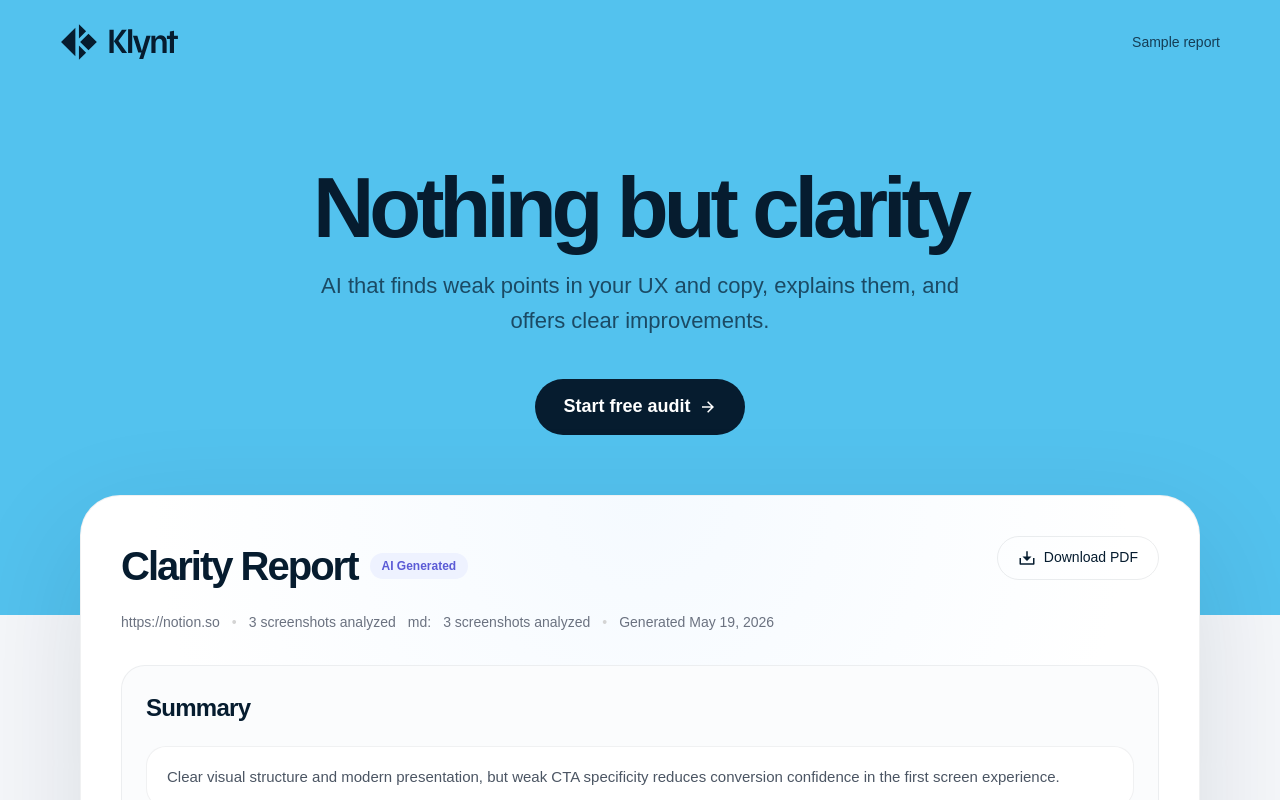
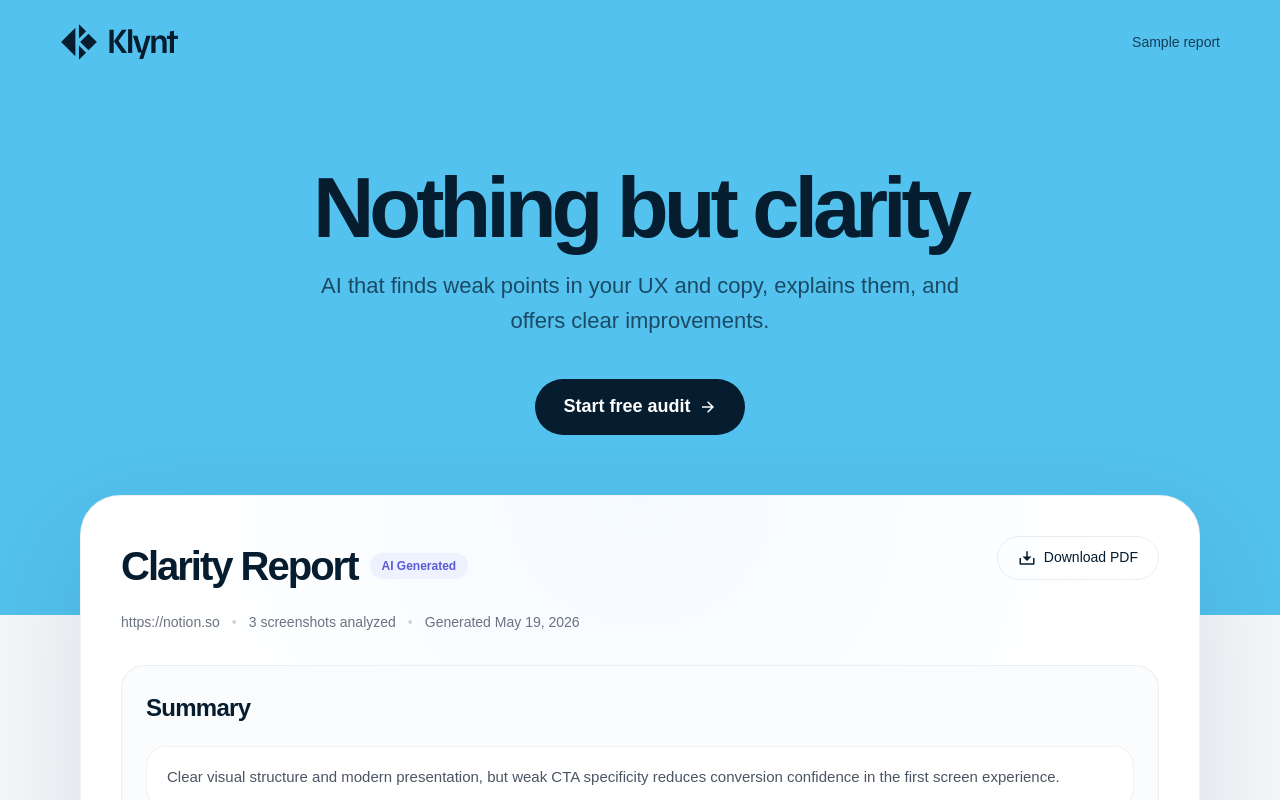
Before and after one commit to samarenkovdmitry/Klynt, a Next.js app: page / in a window 1280 px wide. Shown: the top 800 px of the page. Built offline with nearby package versions, Linux system fonts and the light colour scheme; a web font is replaced by a local one.

Commit message:
Landing Mob Upd

```diff
--- a/app/page.tsx
+++ b/app/page.tsx
@@ -162,7 +162,6 @@ export default function Home() {
                   <span>https://notion.so</span>
                   <span className="text-neutral-300">•</span>
                   <span>3 screenshots analyzed</span>
-                  md:<span>3 screenshots analyzed</span>
                   <span className="text-neutral-300">•</span>
                   <span>Generated May 19, 2026</span>
                 </div>
```
